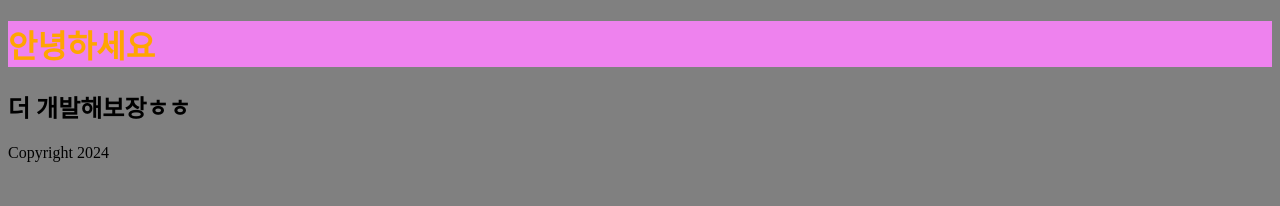
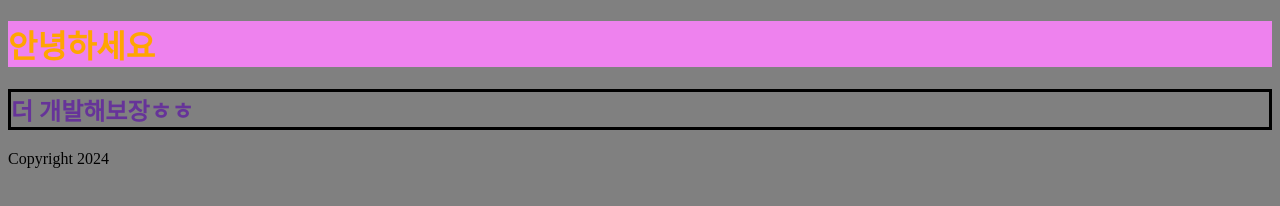
Before and after one commit to rlawjdgkr/feature-branch-workflow, a plain HTML site: page index.html in a window 1280 px wide. Drawn offline with Linux system fonts and the light colour scheme.

Commit message:
css를 수정함

```diff
--- a/main.css
+++ b/main.css
@@ -5,3 +5,7 @@ h1{
   background: violet;
   color: orange;
 }
+h2{
+  border:  solid #000;
+  color: rebeccapurple;
+}
```
